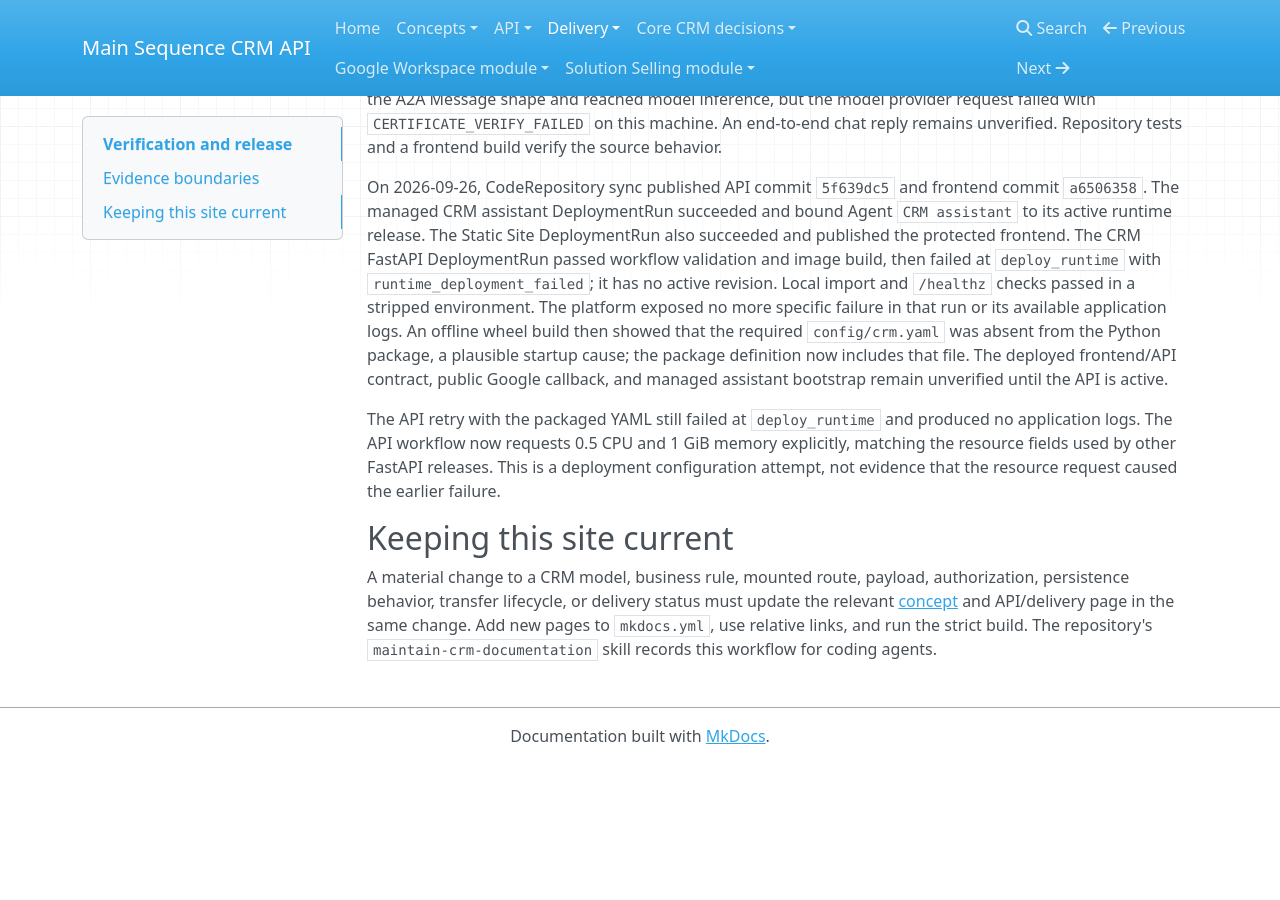
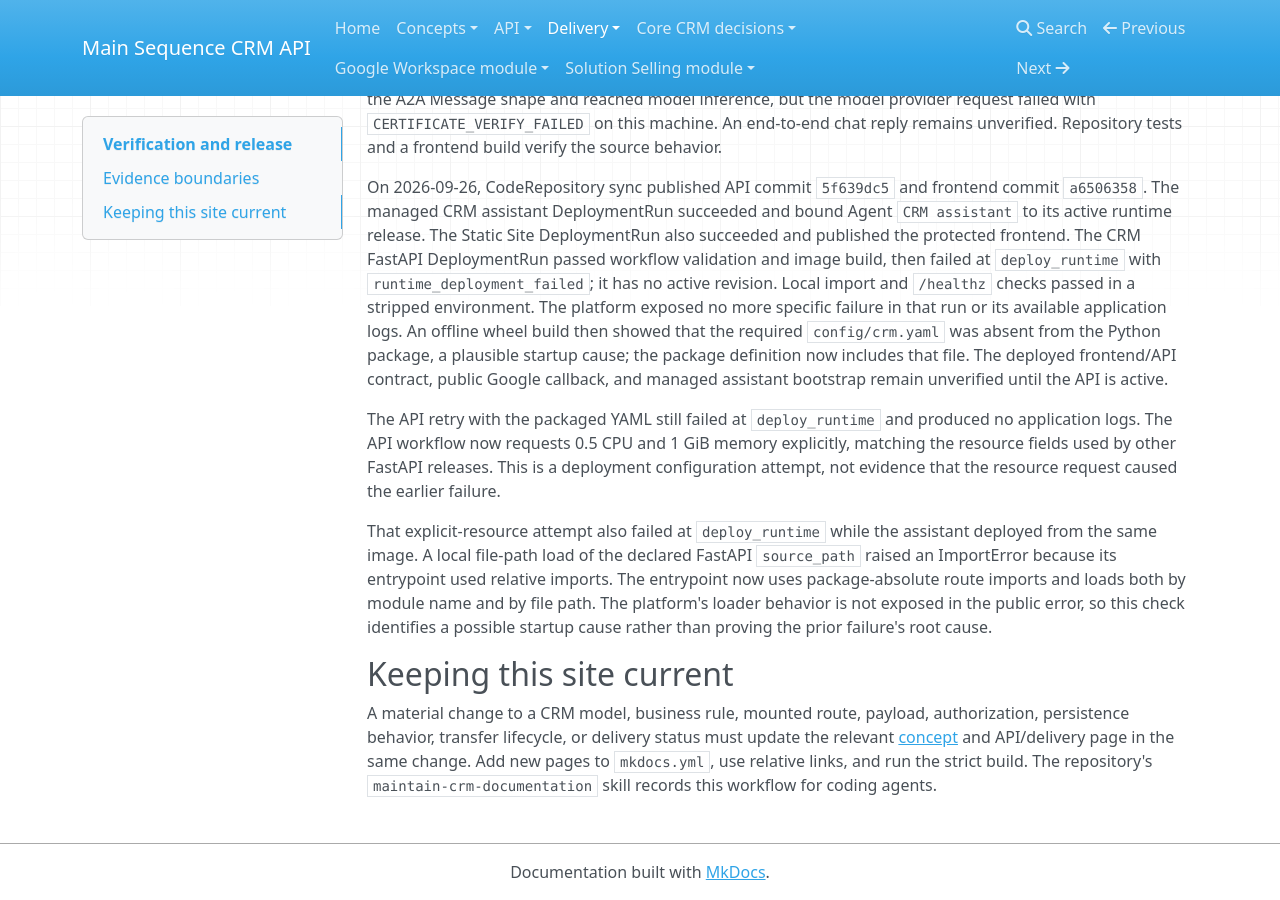
Before and after one commit to mainsequence-projects/MainSequenceCRMAPI, an MkDocs documentation site: the page built from docs/delivery/verification.md, in a window 1280 px wide and 900 px high, scrolled down 2919 px. Built offline with MkDocs 1.6.1, drawn with Linux system fonts in a browser that asks for light colours; nearby versions of some CDN libraries; before the commit the page ends 3683 px from its top, so only the background shows below that.

Commit message:
Load CRM FastAPI routes from source path

```diff
--- a/docs/delivery/verification.md
+++ b/docs/delivery/verification.md
@@ -178,6 +178,14 @@ memory explicitly, matching the resource fields used by other FastAPI
 releases. This is a deployment configuration attempt, not evidence that the
 resource request caused the earlier failure.
 
+That explicit-resource attempt also failed at `deploy_runtime` while the
+assistant deployed from the same image. A local file-path load of the declared
+FastAPI `source_path` raised an ImportError because its entrypoint used
+relative imports. The entrypoint now uses package-absolute route imports and
+loads both by module name and by file path. The platform's loader behavior
+is not exposed in the public error, so this check identifies a possible
+startup cause rather than proving the prior failure's root cause.
+
 ## Keeping this site current
 
 A material change to a CRM model, business rule, mounted route, payload,
--- a/pyproject.toml
+++ b/pyproject.toml
@@ -4,7 +4,7 @@ build-backend = "setuptools.build_meta"
 
 [project]
 name = "mainsequencecrmapi"
-version = "0.1.6"
+version = "0.1.7"
 readme = "README.md"
 requires-python = ">=3.13"
 dependencies = [
```
Also changed, not shown: 2 other files.
